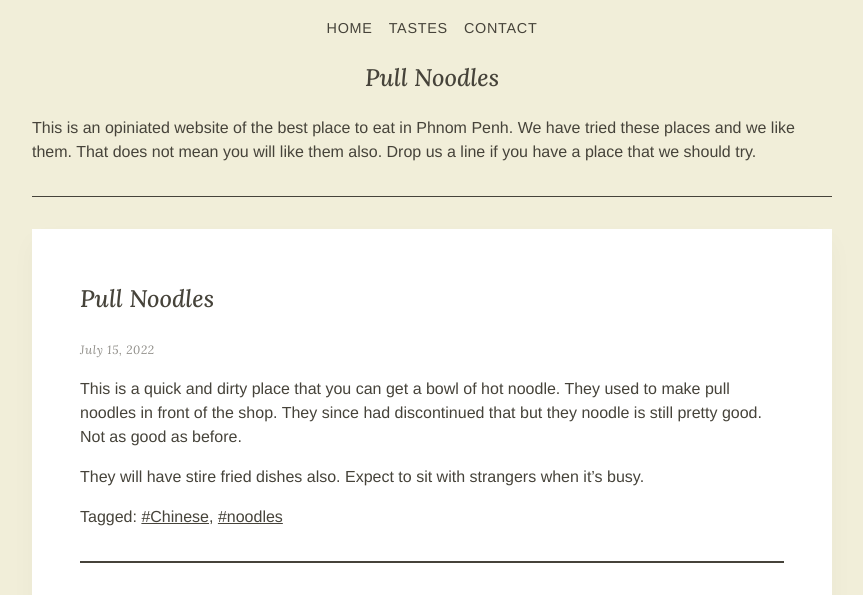
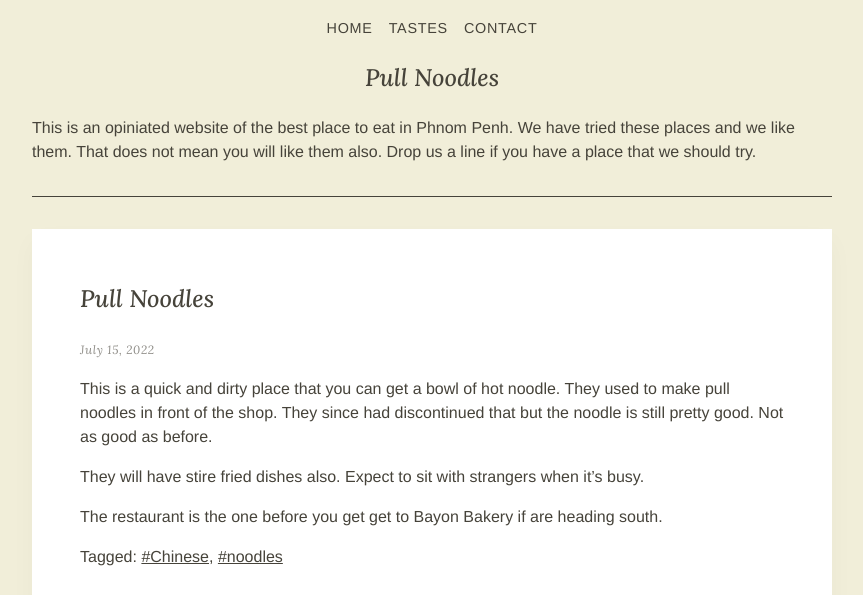
Before and after one commit to yong-lim/eateries, a Jekyll site: the page built from _posts/2022-07-15-Pull-Noodles.md, in a window 1280 px wide. Shown: the top 595 px of the page, without its empty margins (208-1071 px from the left). Built offline with Jekyll 4.4.1, drawn with Linux system fonts in a browser that asks for light colours; some web fonts are replaced; some of the changed text lies outside the part shown; grey boxes are pictures that could not be loaded.

Commit message:
Change the map to zoom out a bit for more details and add direction

```diff
--- a/_posts/2022-07-15-Pull-Noodles.md
+++ b/_posts/2022-07-15-Pull-Noodles.md
@@ -2,9 +2,11 @@
 layout: post
 summary: "A quick and dirty place for a bowl noodle."
 tags: [Chinese, noodles]
-gmap: <iframe src="https://www.google.com/maps/embed?pb=!1m18!1m12!1m3!1d244.31169858182085!2d104.92097588227833!3d11.552776706994473!2m3!1f0!2f0!3f0!3m2!1i1024!2i768!4f13.1!3m3!1m2!1s0x31095193d3b6420d%3A0xc151c0124f4eb828!2sChorng!5e0!3m2!1sen!2skh!4v1720504588393!5m2!1sen!2skh" width="600" height="450" style="border:0;" allowfullscreen="" loading="lazy" referrerpolicy="no-referrer-when-downgrade"></iframe
+gmap: <iframe src="https://www.google.com/maps/embed?pb=!1m14!1m8!1m3!1d7817.966137177705!2d104.91559158208545!3d11.553071321194828!3m2!1i1024!2i768!4f13.1!3m3!1m2!1s0x31095193d3b6420d%3A0xc151c0124f4eb828!2sChorng!5e0!3m2!1sen!2skh!4v1723604690197!5m2!1sen!2skh" width="600" height="450" style="border:0;" allowfullscreen="" loading="lazy" referrerpolicy="no-referrer-when-downgrade"></iframe>
 ---
 
-This is a quick and dirty place that you can get a bowl of hot noodle. They used to make pull noodles in front of the shop. They since had discontinued that but they noodle is still pretty good. Not as good as before.
+This is a quick and dirty place that you can get a bowl of hot noodle. They used to make pull noodles in front of the shop. They since had discontinued that but the noodle is still pretty good. Not as good as before.
 
 They will have stire fried dishes also. Expect to sit with strangers when it's busy.
+
+The restaurant is the one before you get get to Bayon Bakery if are heading south.
```
